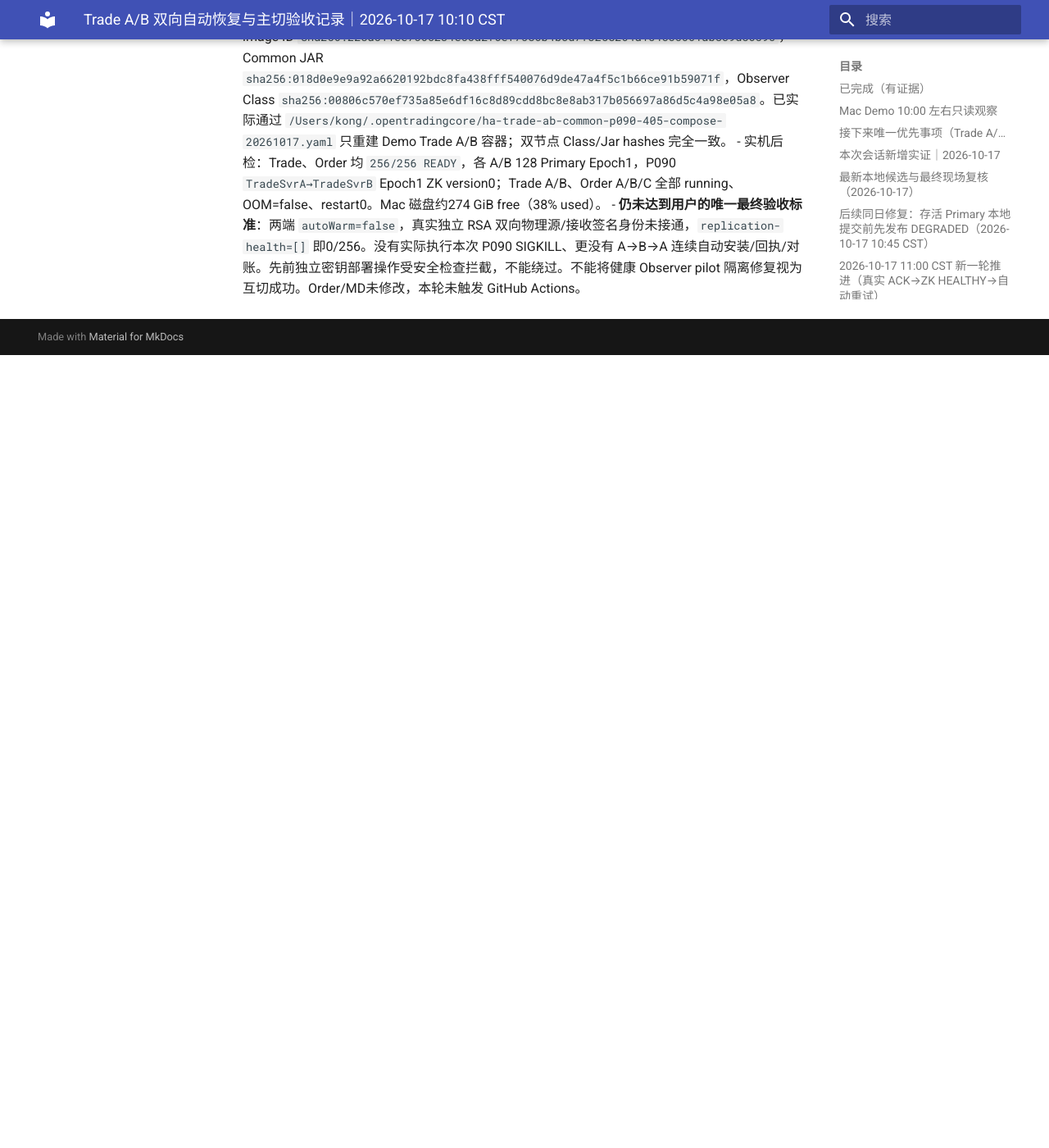
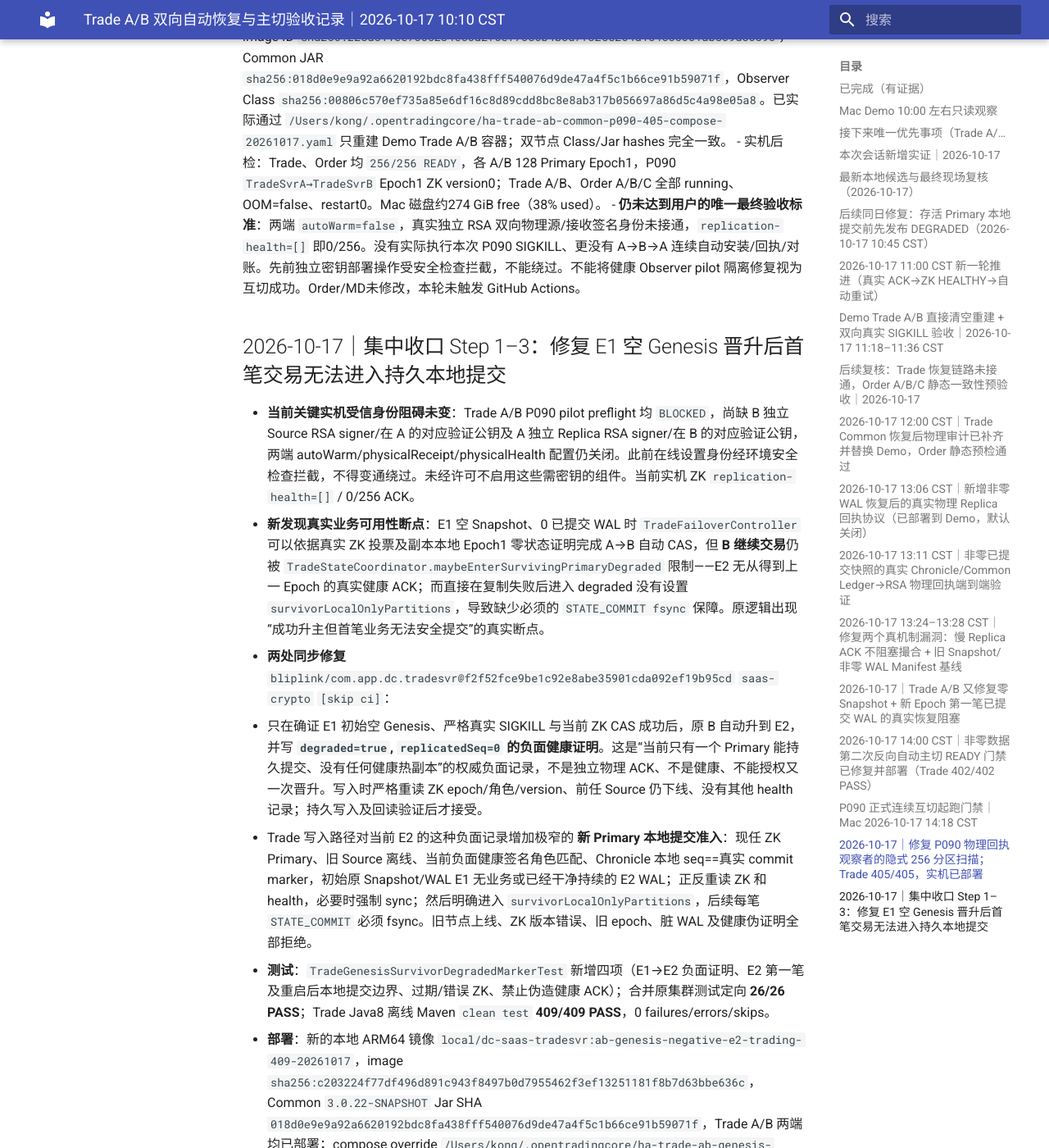
Before and after one commit to bliplink/dc-quant-deploy, an MkDocs documentation site: the page built from docs/TRADE_AB_20261017_PROGRESS_EVIDENCE.zh-CN.md, in a window 1280 px wide and 1400 px high, scrolled down 15761 px. Shown: the whole window at 82% size. Built offline with MkDocs 1.6.1 and Material for MkDocs 9.7.7, drawn with Linux system fonts in a browser that asks for light colours; before the commit the page ends 16194 px from its top, so only the background shows below that; some of the changed text lies outside the part shown.

Commit message:
docs(ha): Trade 409/409 E1 Genesis auto-CAS E2 durable survivor negative health, real Demo rollout, still blocked symmetric RSA [skip ci]

```diff
--- a/docs/TRADE_AB_20261017_PROGRESS_EVIDENCE.zh-CN.md
+++ b/docs/TRADE_AB_20261017_PROGRESS_EVIDENCE.zh-CN.md
@@ -184,3 +184,15 @@
 - 新 Mac ARM64 镜像 `local/dc-saas-tradesvr:ab-common-p090-physical-ack-405-20261017`，image ID `sha256:228a511ee7060234e00a2f6ef7086b4bcd7f3258264a154c00661ab8c9d56590`，Common JAR `sha256:018d0e9e9a92a6620192bdc8fa438fff540076d9de47a4f5c1b66ce91b59071f`，Observer Class `sha256:00806c570ef735a85e6df16c8d89cdd8bc8e8ab317b056697a86d5c4a98e05a8`。已实际通过 `/Users/kong/.opentradingcore/ha-trade-ab-common-p090-405-compose-20261017.yaml` 只重建 Demo Trade A/B 容器；双节点 Class/Jar hashes 完全一致。
 - 实机后检：Trade、Order 均 `256/256 READY`，各 A/B 128 Primary Epoch1，P090 `TradeSvrA→TradeSvrB` Epoch1 ZK version0；Trade A/B、Order A/B/C 全部 running、OOM=false、restart0。Mac 磁盘约274 GiB free（38% used）。
 - **仍未达到用户的唯一最终验收标准**：两端 `autoWarm=false`，真实独立 RSA 双向物理源/接收签名身份未接通，`replication-health=[]` 即0/256。没有实际执行本次 P090 SIGKILL、更没有 A→B→A 连续自动安装/回执/对账。先前独立密钥部署操作受安全检查拦截，不能绕过。不能将健康 Observer pilot 隔离修复视为互切成功。Order/MD未修改，本轮未触发 GitHub Actions。
+
+## 2026-10-17｜集中收口 Step 1–3：修复 E1 空 Genesis 晋升后首笔交易无法进入持久本地提交
+
+- **当前关键实机受信身份阻碍未变**：Trade A/B P090 pilot preflight 均 `BLOCKED`，尚缺 B 独立 Source RSA signer/在 A 的对应验证公钥及 A 独立 Replica RSA signer/在 B 的对应验证公钥，两端 autoWarm/physicalReceipt/physicalHealth 配置仍关闭。此前在线设置身份经环境安全检查拦截，不得变通绕过。未经许可不启用这些需密钥的组件。当前实机 ZK `replication-health=[]` / 0/256 ACK。
+- **新发现真实业务可用性断点**：E1 空 Snapshot、0 已提交 WAL 时 `TradeFailoverController` 可以依据真实 ZK 投票及副本本地 Epoch1 零状态证明完成 A→B 自动 CAS，但 **B 继续交易**仍被 `TradeStateCoordinator.maybeEnterSurvivingPrimaryDegraded` 限制——E2 无从得到上一 Epoch 的真实健康 ACK；而直接在复制失败后进入 degraded 没有设置 `survivorLocalOnlyPartitions`，导致缺少必须的 `STATE_COMMIT fsync` 保障。原逻辑出现“成功升主但首笔业务无法安全提交”的真实断点。
+- **两处同步修复** `bliplink/com.app.dc.tradesvr@f2f52fce9be1c92e8abe35901cda092ef19b95cd` `saas-crypto` `[skip ci]`：
+  1. 只在确证 E1 初始空 Genesis、严格真实 SIGKILL 与当前 ZK CAS 成功后，原 B 自动升到 E2，并写 **`degraded=true`, `replicatedSeq=0` 的负面健康证明**。这是“当前只有一个 Primary 能持久提交、没有任何健康热副本”的权威负面记录，不是独立物理 ACK、不是健康、不能授权又一次晋升。写入时严格重读 ZK epoch/角色/version、前任 Source 仍下线、没有其他 health 记录；持久写入及回读验证后才接受。
+  2. Trade 写入路径对当前 E2 的这种负面记录增加极窄的 **新 Primary 本地提交准入**：现任 ZK Primary、旧 Source 离线、当前负面健康签名角色匹配、Chronicle 本地 seq==真实 commit marker，初始原 Snapshot/WAL E1 无业务或已经干净持续的 E2 WAL；正反重读 ZK 和 health，必要时强制 sync；然后明确进入 `survivorLocalOnlyPartitions`，后续每笔 `STATE_COMMIT` 必须 fsync。旧节点上线、ZK 版本错误、旧 epoch、脏 WAL 及健康伪证明全部拒绝。
+- **测试**：`TradeGenesisSurvivorDegradedMarkerTest` 新增四项（E1→E2 负面证明、E2 第一笔及重启后本地提交边界、过期/错误 ZK、禁止伪造健康 ACK）；合并原集群测试定向 **26/26 PASS**；Trade Java8 离线 Maven `clean test` **409/409 PASS**，0 failures/errors/skips。
+- **部署**：新的本地 ARM64 镜像 `local/dc-saas-tradesvr:ab-genesis-negative-e2-trading-409-20261017`，image `sha256:c203224f77df496d891c943f8497b0d7955462f3ef13251181f8b7d63bbe636c`，Common `3.0.22-SNAPSHOT` Jar SHA `018d0e9e9a92a6620192bdc8fa438fff540076d9de47a4f5c1b66ce91b59071f`，Trade A/B 两端均已部署；compose override `/Users/kong/.opentradingcore/ha-trade-ab-genesis-negative-409-compose-20261017.yaml`。实机 A/B Trade 256/256 READY、各128主、P090 仍 A Primary/B Replica E1 ZK-v0，Order 256/256 READY，Trade A/B/Order A/B/C OOM=false/restart0，Trade A/B Common Jar及Failover Class SHA 一致。
+- 在最新部署的真实 P090 上再次执行只读 Netty 签名 Source HEAD+Manifest 验证：`REAL_ZK_SOURCE_SIGNED_SNAPSHOT_MANIFEST_VERIFIED`，HEAD最新 `seq=0`、Snapshot基线0、image334字节，拒绝过期 ZK version，`NOT_INSTALLED`。 **这不等于自动恢复的 ACK/通过**。
+- **结论与剩余次序**：身份配置取得允许后 → A SIGKILL/E2 B 继续真实交易 → A 自动 Snapshot/WAL 追平并物理签名、B 健康证明 → B SIGKILL/E3 A 继续交易 → B 自动追平 → 资金持仓/委托成交/Projection 对账 → 全256 与负载。**因当前双向身份缺失未执行这轮 P090 SIGKILL，也没有手工 ZK 改角色/伪造 ACK**。再往后的 E3 非零业务长期 READY、Ledger 历史证明保存也必须在实机自动追平与真实 WAL 前后进行专项确认，现阶段不能宣称闭环通过。未触发 GitHub Actions。
```
